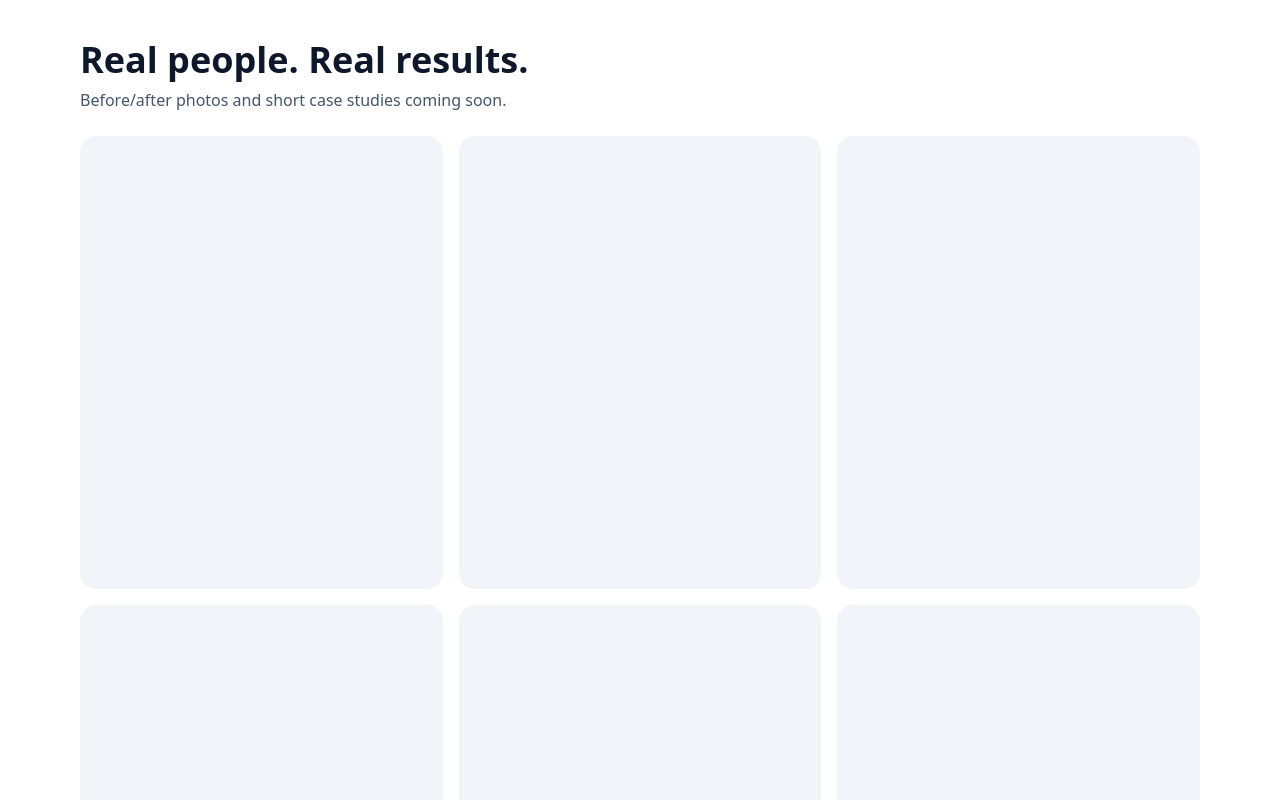
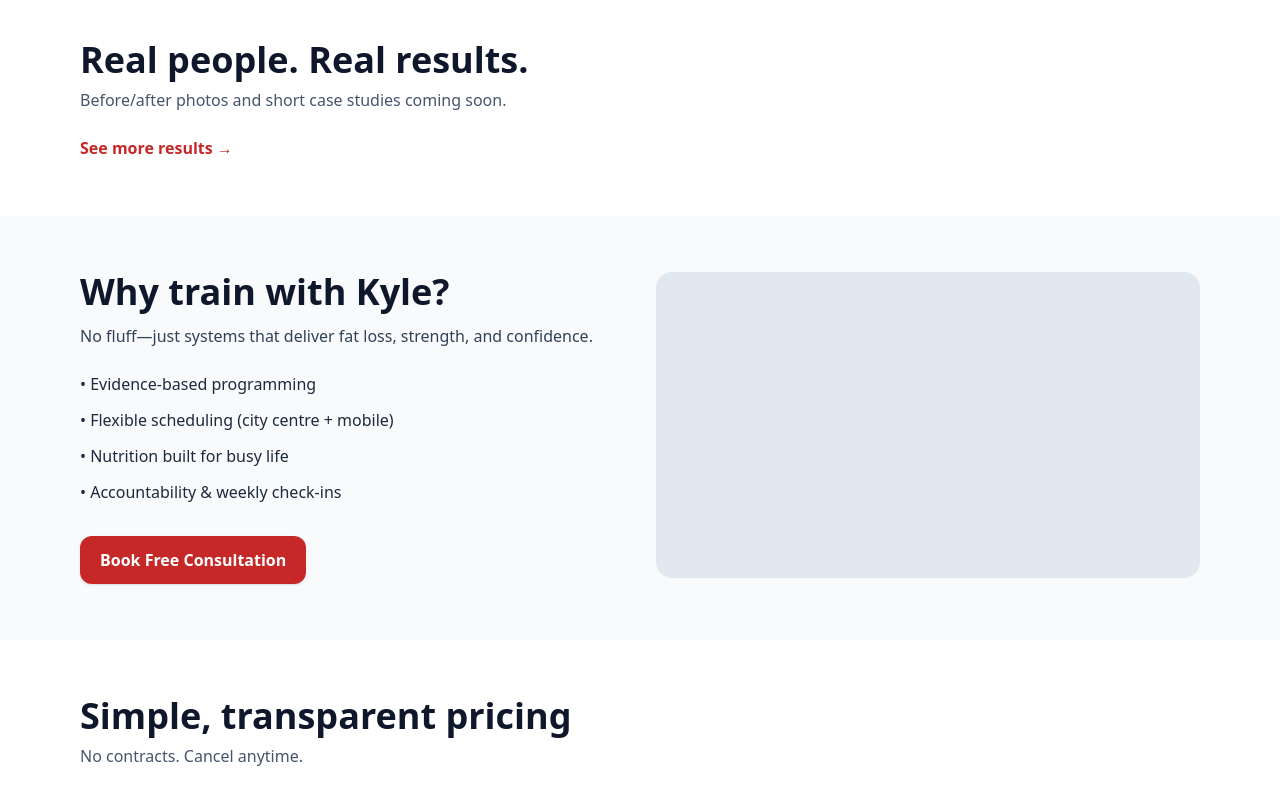
Before and after one commit to StephenCon/project-kizzle, a React (Vite) app: page / in a window 1280 px wide. Shown: the part 1940-2740 px from the top of the page. Built offline with nearby package versions, Linux system fonts and the light colour scheme.

Commit message:
removec placeholder photos

```diff
--- a/src/components/ResultsTeaser.tsx
+++ b/src/components/ResultsTeaser.tsx
@@ -6,11 +6,6 @@ export default function ResultsTeaser() {
                 <p className="mt-2 text-slate-600">
                     Before/after photos and short case studies coming soon.
                 </p>
-                <div className="mt-6 grid gap-4 sm:grid-cols-2 md:grid-cols-3">
-                    {[1, 2, 3, 4, 5, 6].map((i) => (
-                        <div key={i} className="aspect-[4/5] bg-slate-100 rounded-2xl" />
-                    ))}
-                </div>
                 <a
                     className="mt-6 inline-block font-semibold text-[#C62828] hover:underline"
                     href="#book"
```
